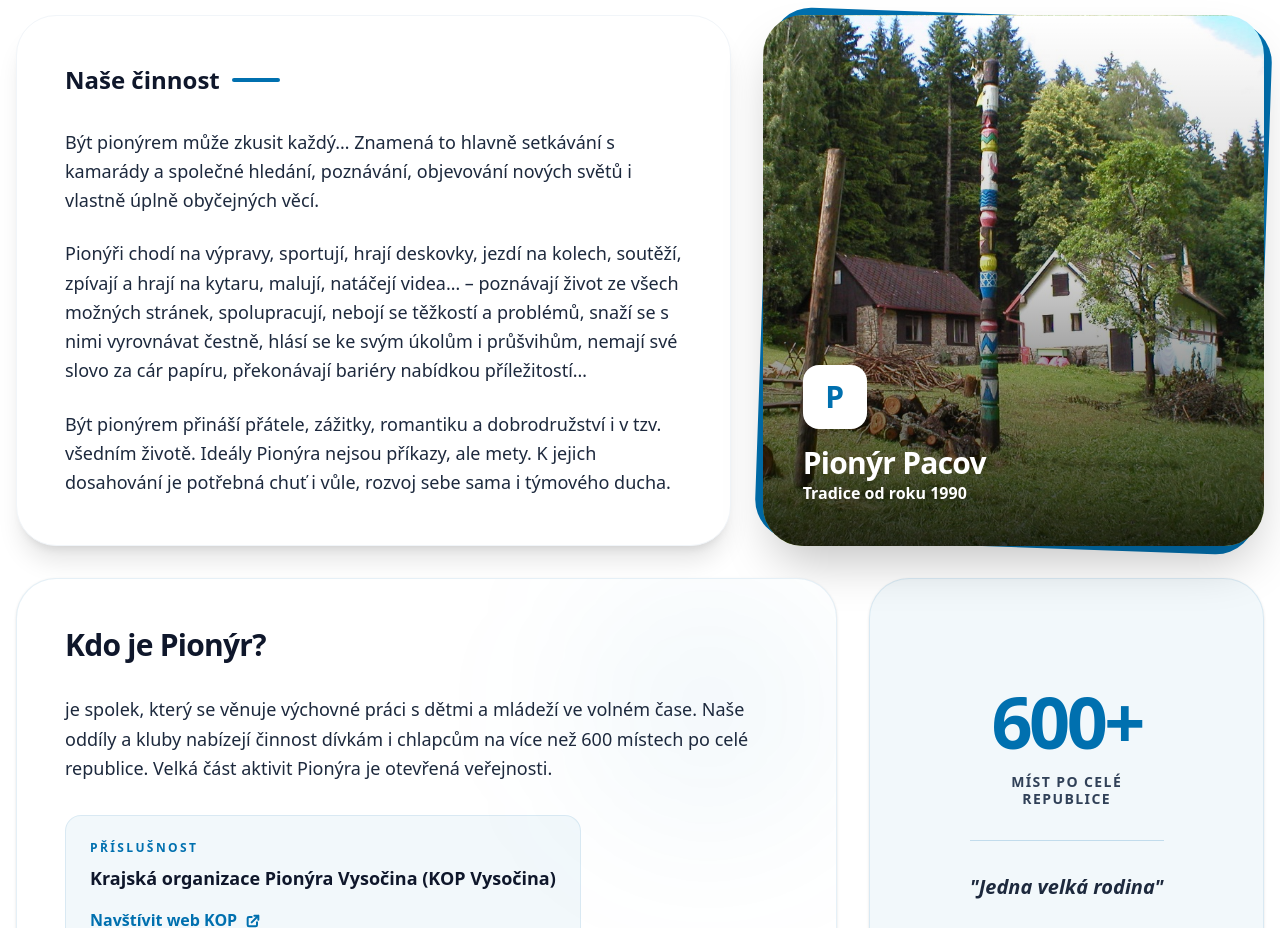
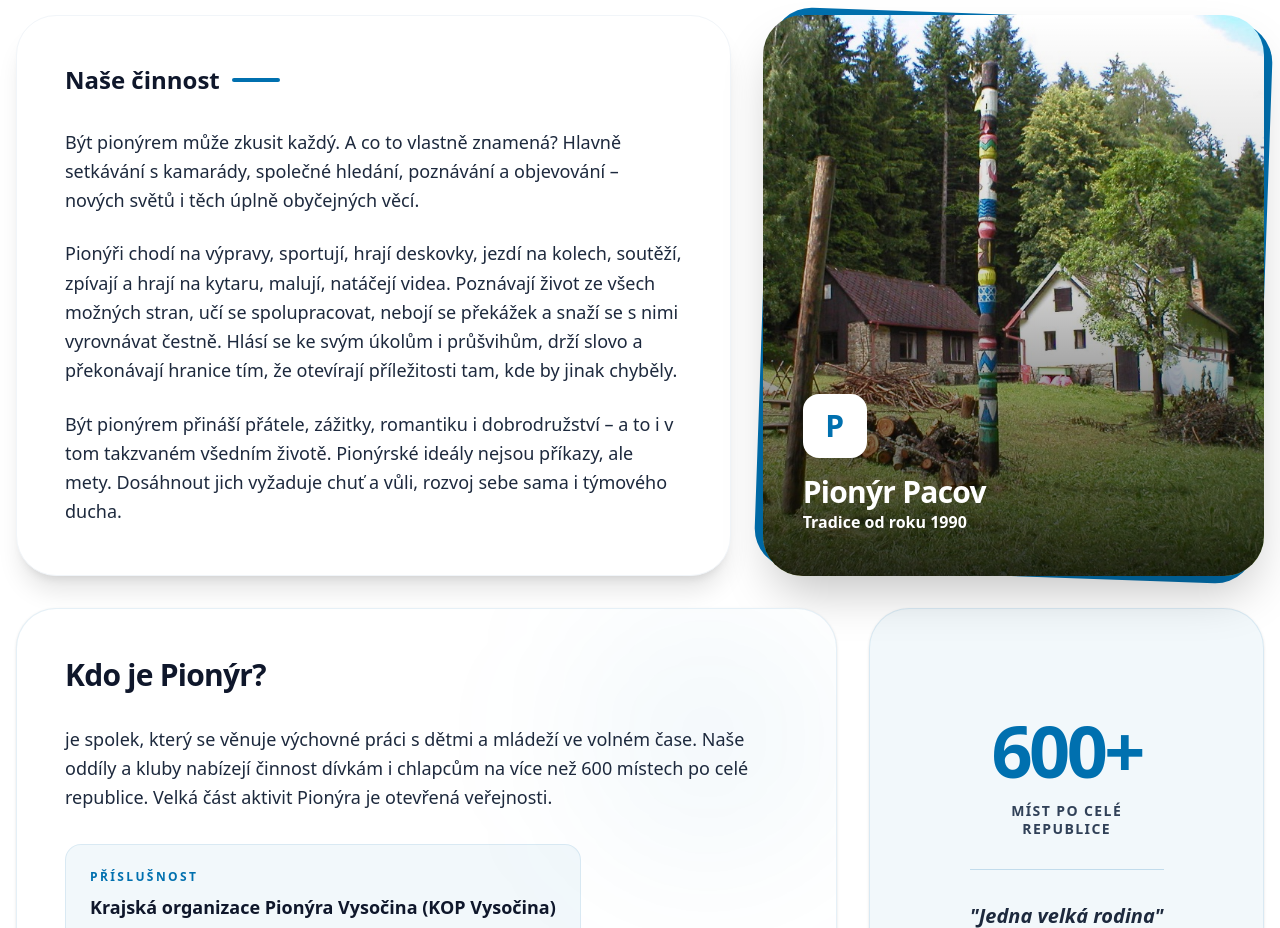
Before and after one commit to Beranad880/pionyrtaborpacov, a Next.js app: page / in a window 1280 px wide. Shown: the part 2100-3028 px from the top of the page. Built offline with nearby package versions, Linux system fonts and the light colour scheme; no server answers; the database is empty.

Commit message:
fix: improve wording and clarity in the about section content

```diff
--- a/data/content.ts
+++ b/data/content.ts
@@ -96,11 +96,11 @@ export const pageContent = {
   about: {
     title: "Kdo jsme?",
     subtitle: "Pionýr je demokratický, dobrovolný, samostatný a nezávislý spolek dětí, mládeže a dospělých. Předmětem hlavní činnosti Pionýra je veřejně prospěšná činnost.",
-    content: [
-      "Být pionýrem může zkusit každý… Znamená to hlavně setkávání s kamarády a společné hledání, poznávání, objevování nových světů i vlastně úplně obyčejných věcí.",
-      "Pionýři chodí na výpravy, sportují, hrají deskovky, jezdí na kolech, soutěží, zpívají a hrají na kytaru, malují, natáčejí videa… – poznávají život ze všech možných stránek, spolupracují, nebojí se těžkostí a problémů, snaží se s nimi vyrovnávat čestně, hlásí se ke svým úkolům i průšvihům, nemají své slovo za cár papíru, překonávají bariéry nabídkou příležitostí…",
-      "Být pionýrem přináší přátele, zážitky, romantiku a dobrodružství i v tzv. všedním životě. Ideály Pionýra nejsou příkazy, ale mety. K jejich dosahování je potřebná chuť i vůle, rozvoj sebe sama i týmového ducha."
-    ]
+   content: [
+  "Být pionýrem může zkusit každý. A co to vlastně znamená? Hlavně setkávání s kamarády, společné hledání, poznávání a objevování – nových světů i těch úplně obyčejných věcí.",
+  "Pionýři chodí na výpravy, sportují, hrají deskovky, jezdí na kolech, soutěží, zpívají a hrají na kytaru, malují, natáčejí videa. Poznávají život ze všech možných stran, učí se spolupracovat, nebojí se překážek a snaží se s nimi vyrovnávat čestně. Hlásí se ke svým úkolům i průšvihům, drží slovo a překonávají hranice tím, že otevírají příležitosti tam, kde by jinak chyběly.",
+  "Být pionýrem přináší přátele, zážitky, romantiku i dobrodružství – a to i v tom takzvaném všedním životě. Pionýrské ideály nejsou příkazy, ale mety. Dosáhnout jich vyžaduje chuť a vůli, rozvoj sebe sama i týmového ducha."
+]
   },
 
   pioneer: {
```
